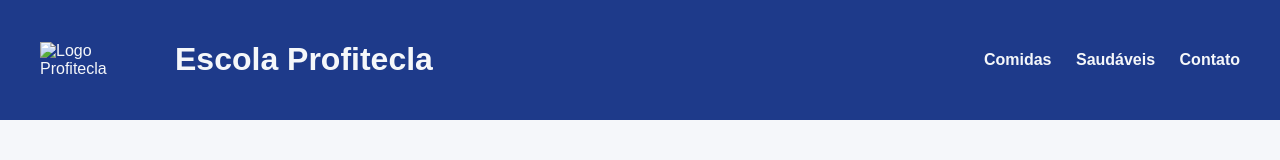
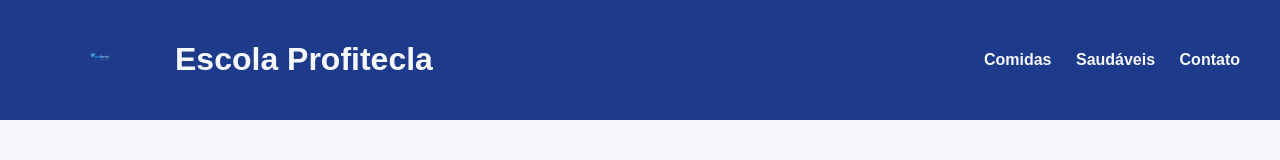
Before and after one commit to gabrielcsshtml/Cidadania, a plain HTML site: page index.html in a window 1280 px wide. Shown: the top 160 px of the page. Drawn offline with Linux system fonts and the light colour scheme.

Commit message:
Update index.html

```diff
--- a/index.html
+++ b/index.html
@@ -10,7 +10,7 @@
 
 <header class="topo">
   <div class="logo-titulo">
-    <img src="profitecla-logo.png" alt="Logo Profitecla" class="logo">
+    <img src="profitecladef.png" alt="Logo Profitecla" class="logo">
     <h1>Escola Profitecla</h1>
   </div>
   <nav class="menu">
```
